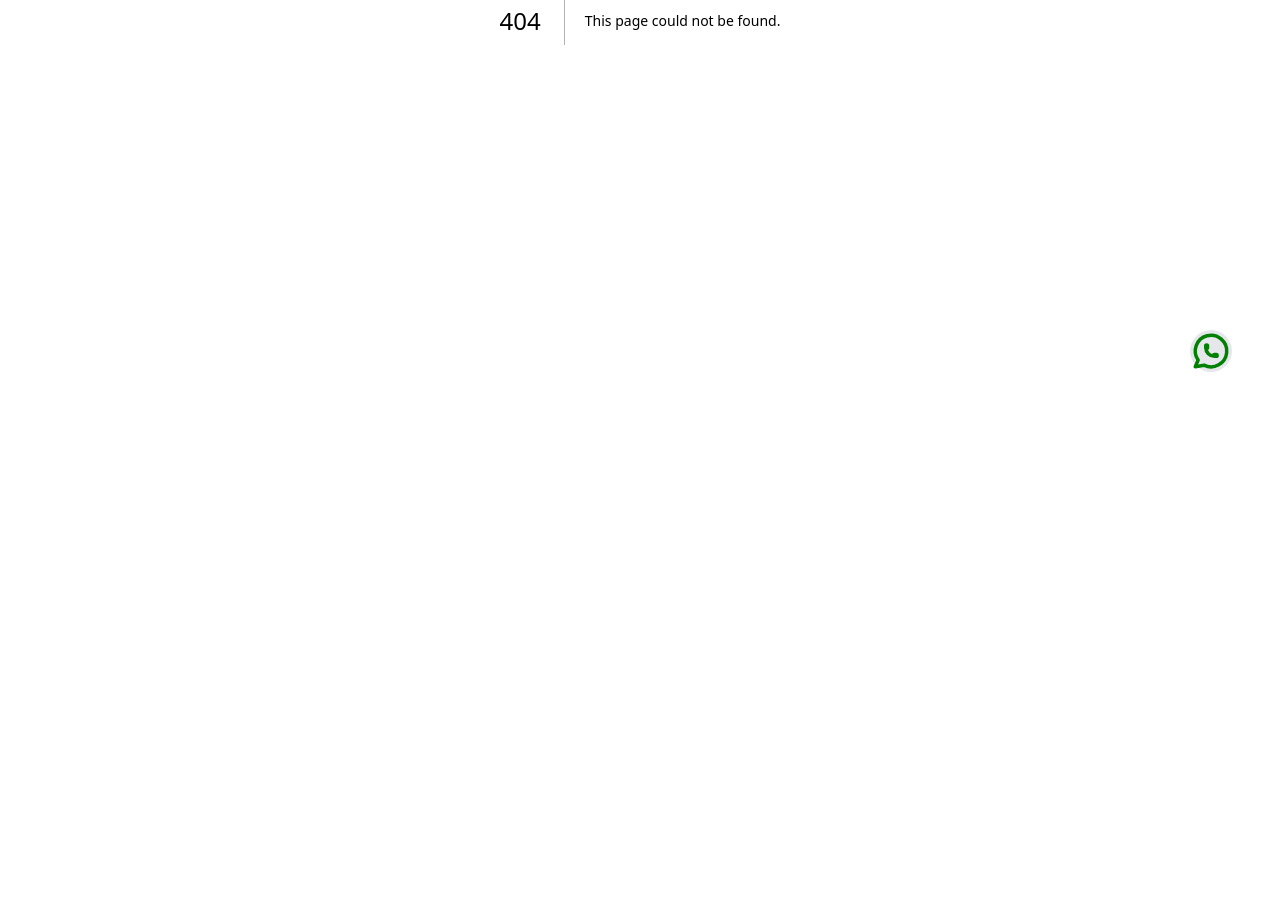
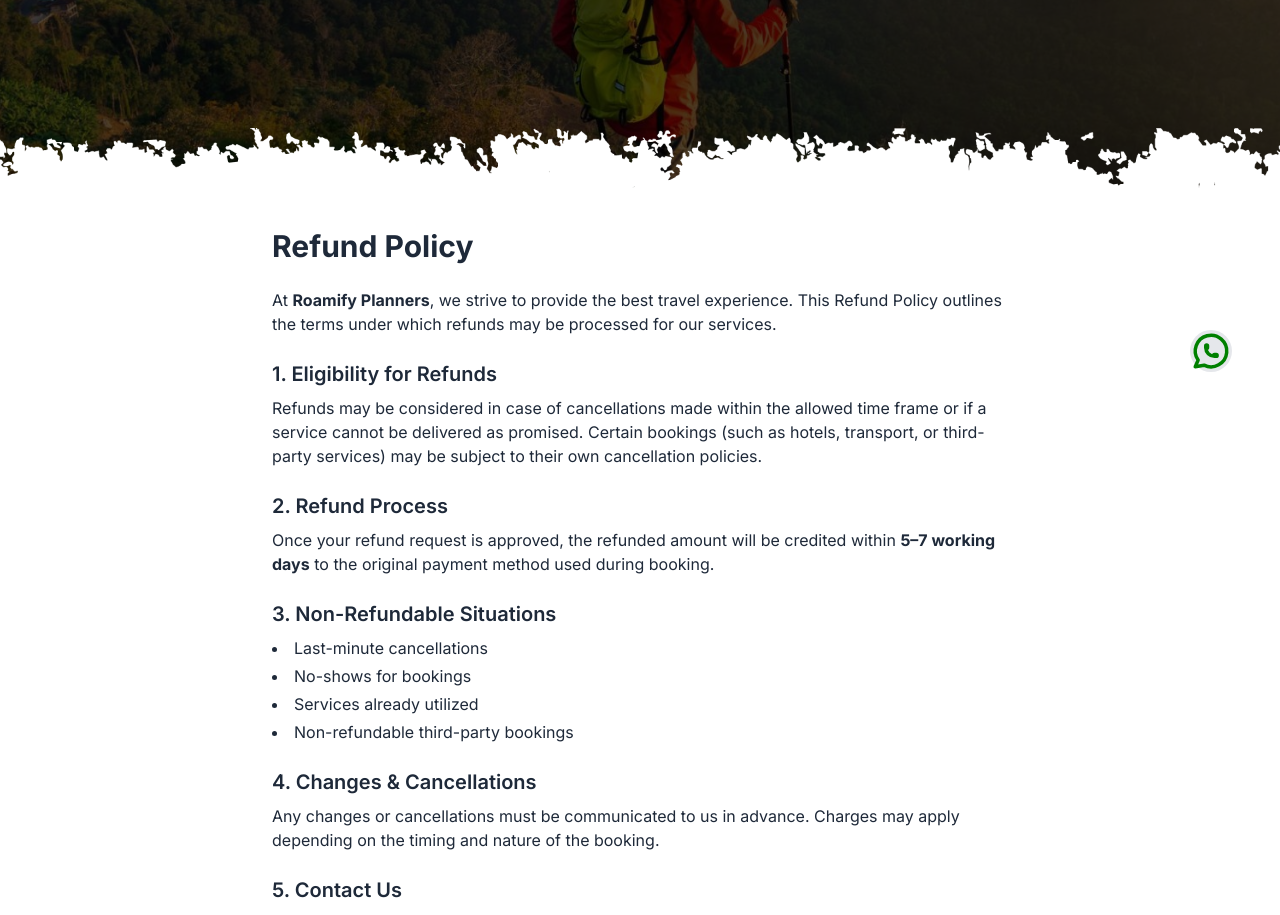
Before and after one commit to ashish11011/roamfy, a Next.js app: page /refund-policy in a window 1280 px wide. Before the commit this address had no page. Shown: the part 380-1295 px from the top of the page. Before the commit the page ends 800 px from the top, so only its background shows below. Built offline with nearby package versions, Linux system fonts and the light colour scheme.

Commit message:
added refund policy

```diff
--- a/src/app/(normal)/privacy-policy/page.jsx
+++ b/src/app/(normal)/privacy-policy/page.jsx
@@ -90,12 +90,12 @@ function PrivacyPolicy() {
         🌐{" "}
         <span className="font-medium">
           <Link
-            href="https://www.roamifyplanners.com"
+            href="https://www.roamifyplanners.in"
             target="_blank"
             rel="noopener noreferrer"
             className="text-emerald-600 underline"
           >
-            www.roamifyplanners.com
+            www.roamifyplanners.in
           </Link>
         </span>
       </p>
--- /dev/null
+++ b/src/app/(normal)/refund-policy/page.jsx
@@ -0,0 +1,94 @@
+import HeroBG from "@/conponents/tripHero";
+import Link from "next/link";
+import React from "react";
+
+const Page = () => {
+    return (
+        <div>
+            <HeroBG text="Refund Policy" />
+            <PrivacyPolicy />
+        </div>
+    );
+};
+
+export default Page;
+
+function PrivacyPolicy() {
+    return (
+        <div className="max-w-3xl mx-auto px-4 py-10 text-gray-800">
+            <h1 className="text-3xl font-bold mb-6">Refund Policy</h1>
+
+            <p className="mb-4">
+                At <strong>Roamify Planners</strong>, we strive to provide the best travel
+                experience. This Refund Policy outlines the terms under which refunds
+                may be processed for our services.
+            </p>
+
+            <h2 className="text-xl font-semibold mt-6 mb-2">
+                1. Eligibility for Refunds
+            </h2>
+            <p className="mb-4">
+                Refunds may be considered in case of cancellations made within the
+                allowed time frame or if a service cannot be delivered as promised.
+                Certain bookings (such as hotels, transport, or third-party services)
+                may be subject to their own cancellation policies.
+            </p>
+
+            <h2 className="text-xl font-semibold mt-6 mb-2">
+                2. Refund Process
+            </h2>
+            <p className="mb-4">
+                Once your refund request is approved, the refunded amount will be
+                credited within <strong>5–7 working days</strong> to the original
+                payment method used during booking.
+            </p>
+
+            <h2 className="text-xl font-semibold mt-6 mb-2">
+                3. Non-Refundable Situations
+            </h2>
+            <ul className="list-disc list-inside mb-4 space-y-1">
+                <li>Last-minute cancellations</li>
+                <li>No-shows for bookings</li>
+                <li>Services already utilized</li>
+                <li>Non-refundable third-party bookings</li>
+            </ul>
+
+            <h2 className="text-xl font-semibold mt-6 mb-2">
+                4. Changes & Cancellations
+            </h2>
+            <p className="mb-4">
+                Any changes or cancellations must be communicated to us in advance.
+                Charges may apply depending on the timing and nature of the booking.
+            </p>
+
+            <h2 className="text-xl font-semibold mt-6 mb-2">
+                5. Contact Us
+            </h2>
+            <p className="mb-4">
+                For any refund-related queries, feel free to reach out to us:
+            </p>
+
+            <div className="bg-gray-100 p-4 rounded-lg">
+                <p className="font-medium">Roamify Planners</p>
+                <p>📧 roamifyplanners@gmail.com</p>
+                <p>📞 +91 8239002370</p>
+                <p>
+                    🌐{" "}
+                    <Link
+                        href="https://www.roamifyplanners.in"
+                        target="_blank"
+                        rel="noopener noreferrer"
+                        className="text-emerald-600 underline"
+                    >
+                        www.roamifyplanners.in
+                    </Link>
+                </p>
+            </div>
+
+            <p className="mt-6 text-sm text-gray-500">
+                Note: This policy may be updated from time to time. Please review it
+                periodically for any changes.
+            </p>
+        </div>
+    );
+}
--- a/src/conponents/Footer.jsx
+++ b/src/conponents/Footer.jsx
@@ -103,6 +103,11 @@ const Footer = () => {
                   Terms and Conditions
                 </Link>
               </li>
+              <li>
+                <Link href="/refund-policy" className="hover:underline">
+                  Refund Policy
+                </Link>
+              </li>
             </ul>
           </div>
         </div>
```
